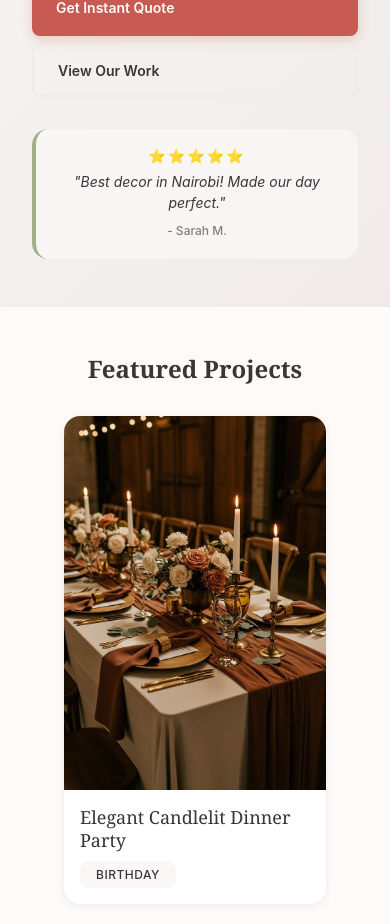
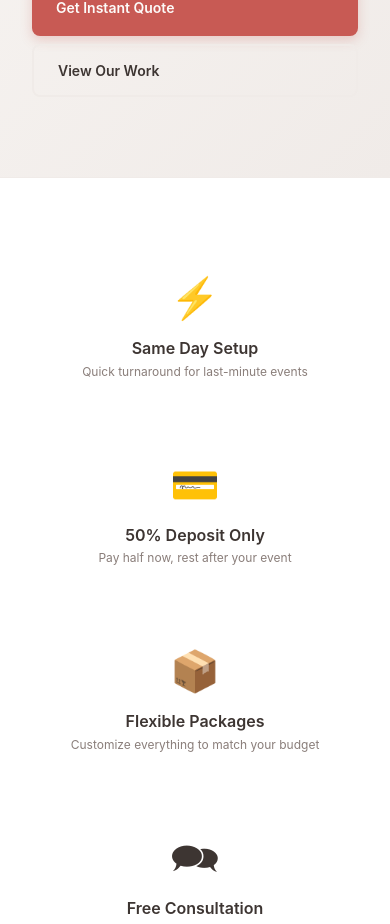
Before and after one commit to edubew/dawenee, a React (Vite) app: page / in a window 390 px wide. Shown: the part 912-1836 px from the top of the page. Built offline with nearby package versions, Linux system fonts and the light colour scheme.

Commit message:
feat: Add trust bar and How It Works section to homepage - Display 4 key benefits - Responsive grid - Add 3-step process visualization - Clear CTA button to quote calculator - Step cards with hover effects

```diff
--- a/src/App.jsx
+++ b/src/App.jsx
@@ -1,6 +1,6 @@
 import React from "react";
 import { Routes, Route } from "react-router-dom";
-import Home from "./pages/Home";
+import Home from "./pages/Home/Home";
 import Booking from "./pages/Booking/Booking";
 import Portfolio from "./pages/Portfolio/Portfolio";
 import Services from "./pages/Services/Services";
--- a/src/components/Hero/Hero.jsx
+++ b/src/components/Hero/Hero.jsx
@@ -88,13 +88,13 @@ function Hero() {
             </button>
           </div>
 
-          <div className="hero__testimonial">
+          {/* <div className="hero__testimonial">
             <div className="hero__stars">⭐⭐⭐⭐⭐</div>
             <p className="hero__testimonial-text">
               "Best decor in Nairobi! Made our day perfect."
             </p>
             <span className="hero__testimonial-author">- Sarah M.</span>
-          </div>
+          </div> */}
         </div>
 
         {/* Image carousel */}
--- a/src/components/Hero/Hero.scss
+++ b/src/components/Hero/Hero.scss
@@ -51,10 +51,12 @@
     letter-spacing: 1.5px;
     color: $sage-green;
     margin-bottom: $space-md;
+    margin-top: $space-sm;
     display: inline-block;
 
     @media (max-width: 480px) {
       font-size: $size-xs;
+      margin-top: 0;
     }
   }
 
--- a/src/pages/Home.jsx
+++ /dev/null
@@ -1,22 +0,0 @@
-import React from "react";
-import Navbar from "../components/Navbar/Navbar";
-import Hero from "../components/Hero/Hero";
-import FeaturedWork from "../components/FeaturedProjects/FeaturedWork";
-import Services from "../components/Services/Services";
-import Cta from "../components/Cta/Cta";
-import Footer from "../components/Footer/Footer";
-
-const Home = () => {
-  return (
-    <div>
-      <Navbar />
-      <Hero />
-      <FeaturedWork />
-      <Services />
-      <Cta />
-      <Footer />
-    </div>
-  );
-};
-
-export default Home;
--- /dev/null
+++ b/src/pages/Home/Home.jsx
@@ -0,0 +1,116 @@
+import React from "react";
+import Navbar from "../../components/Navbar/Navbar";
+import Hero from "../../components/Hero/Hero";
+import FeaturedWork from "../../components/FeaturedProjects/FeaturedWork";
+import Services from "../../components/Services/Services";
+import Cta from "../../components/Cta/Cta";
+import Footer from "../../components/Footer/Footer";
+import { Link } from "react-router-dom";
+import "./Home.scss";
+
+const Home = () => {
+  return (
+    <div className="home-page">
+      <Navbar />
+      <Hero />
+
+      <section className="trust-bar">
+        <div className="container">
+          <div className="trust-bar__items">
+            <div className="trust-bar__item">
+              <div className="trust-bar__icon">⚡</div>
+              <h3 className="trust-bar__title">Same Day Setup</h3>
+              <p className="trust-bar__description">
+                Quick turnaround for last-minute events
+              </p>
+            </div>
+
+            <div className="trust-bar__item">
+              <div className="trust-bar__icon">💳</div>
+              <h3 className="trust-bar__title">50% Deposit Only</h3>
+              <p className="trust-bar__description">
+                Pay half now, rest after your event
+              </p>
+            </div>
+
+            <div className="trust-bar__item">
+              <div className="trust-bar__icon">📦️</div>
+              <h3 className="trust-bar__title">Flexible Packages</h3>
+              <p className="trust-bar__description">
+                Customize everything to match your budget
+              </p>
+            </div>
+
+            <div className="trust-bar__item">
+              <div className="trust-bar__icon">🗪</div>
+              <h3 className="trust-bar__title">Free Consultation</h3>
+              <p className="trust-bar__description">
+                No obligation chat about your vision
+              </p>
+            </div>
+          </div>
+        </div>
+      </section>
+
+      <section className="how-it-works">
+        <div className="container">
+          <div className="how-it-works__header">
+            <h2 className="how-it-works__title">How It Works</h2>
+            <p className="how-it-works__subtitle">
+              Three simple steps to your dream event
+            </p>
+          </div>
+
+          <div className="how-it-works__steps">
+            <div className="how-step">
+              <div className="how-step__number">1</div>
+              <h3 className="how-step__title">Tell Us Your Vision</h3>
+              <p className="how-step__description">
+                Share your event details: date, guest count, style preferences,
+                and budget. Takes less than 2 minutes.
+              </p>
+            </div>
+
+            <div className="how-it-works__arrow">→</div>
+
+            <div className="how-step">
+              <div className="how-step__number">2</div>
+              <h3 className="how-step__title">Get Instant Quote</h3>
+              <p className="how-step__description">
+                Choose from our services, see real-time pricing, and customize
+                your package exactly how you want it.
+              </p>
+            </div>
+
+            <div className="how-it-works__arrow">→</div>
+
+            <div className="how-step">
+              <div className="how-step__number">3</div>
+              <h3 className="how-step__title">Pay & Relax</h3>
+              <p className="how-step__description">
+                Secure your date with a 50% deposit via M-Pesa. We handle
+                everything on event day—you just enjoy!
+              </p>
+            </div>
+          </div>
+
+          <div className="how-it-works__cta">
+            <Link to="/quote" className="how-it-works__button">
+              Start Your Quote Now
+            </Link>
+            <p className="how-it-works__note">
+              No credit card required • Get pricing instantly
+            </p>
+          </div>
+        </div>
+      </section>
+
+      <FeaturedWork />
+      <Services />
+      <Cta />
+      <Footer />
+    </div>
+  );
+};
+
+export default Home;
--- /dev/null
+++ b/src/pages/Home/Home.scss
@@ -0,0 +1,258 @@
+@import "../../styles/variables";
+
+.home-page {
+  background-color: $warm-white;
+}
+
+.trust-bar {
+  padding: $space-4xl 0;
+  background-color: white;
+  border-top: 1px solid $light-gray;
+  border-bottom: 1px solid $light-gray;
+
+  @media (max-width: 768px) {
+    padding: $space-3xl 0;
+  }
+
+  &__items {
+    display: grid;
+    grid-template-columns: repeat(4, 1fr);
+    gap: $space-2xl;
+
+    @media (max-width: 1024px) {
+      grid-template-columns: repeat(2, 1fr);
+      gap: $space-xl;
+    }
+
+    @media (max-width: 640px) {
+      grid-template-columns: 1fr;
+      gap: $space-lg;
+    }
+  }
+
+  &__item {
+    text-align: center;
+    padding: $space-lg;
+    transition: transform $transition-base;
+
+    &:hover {
+      transform: translateY(-4px);
+    }
+  }
+
+  &__icon {
+    font-size: 38px;
+    margin-bottom: $space-md;
+    display: block;
+
+    @media (max-width: 768px) {
+      font-size: 40px;
+      margin-bottom: $space-sm;
+    }
+  }
+
+  &__title {
+    font-family: $font-body;
+    font-size: $size-md;
+    font-weight: $weight-semi;
+    color: $warm-charcoal;
+    margin-bottom: $space-xs;
+
+    @media (max-width: 768px) {
+      font-size: $size-base;
+    }
+  }
+
+  &__description {
+    font-family: $font-body;
+    font-size: $size-sm;
+    color: $soft-gray;
+    line-height: 1.5;
+    margin: 0;
+
+    @media (max-width: 768px) {
+      font-size: $size-xs;
+    }
+  }
+}
+
+.how-it-works {
+  padding: $space-4xl 0;
+  background: linear-gradient(180deg, $warm-white 0%, $light-gray 100%);
+
+  @media (max-width: 768px) {
+    padding: $space-4xl 0;
+  }
+
+  &__header {
+    text-align: center;
+    margin-bottom: $space-3xl;
+
+    @media (max-width: 768px) {
+      margin-bottom: $space-2xl;
+    }
+  }
+
+  &__title {
+    font-family: $font-headline;
+    font-size: $size-2xl;
+    font-weight: $weight-light;
+    color: $warm-charcoal;
+    margin-bottom: $space-md;
+
+    @media (max-width: 768px) {
+      font-size: $size-xl;
+    }
+  }
+
+  &__subtitle {
+    font-family: $font-body;
+    font-size: $size-md;
+    color: $soft-gray;
+    margin: 0;
+
+    @media (max-width: 768px) {
+      font-size: $size-base;
+    }
+  }
+
+  &__steps {
+    display: grid;
+    grid-template-columns: 1fr auto 1fr auto 1fr;
+    gap: $space-xl;
+    align-items: center;
+    margin-bottom: $space-4xl;
+
+    @media (max-width: 1024px) {
+      grid-template-columns: 1fr;
+      gap: $space-2xl;
+    }
+  }
+
+  &__arrow {
+    font-size: $size-2xl;
+    color: $dusty-blush;
+    font-weight: $weight-light;
+    display: flex;
+    align-items: center;
+    justify-content: center;
+
+    @media (max-width: 1024px) {
+      transform: rotate(90deg);
+      font-size: $size-xl;
+    }
+
+    @media (max-width: 768px) {
+      display: none;
+    }
+  }
+
+  &__cta {
+    text-align: center;
+  }
+
+  &__button {
+    display: inline-block;
+    font-family: $font-body;
+    font-size: $size-md;
+    font-weight: $weight-semi;
+    color: white;
+    background-color: $terracotta;
+    padding: $space-sm $space-3xl;
+    border-radius: $border-radius-lg;
+    text-decoration: none;
+    transition: all $transition-base;
+    box-shadow: 0 4px 12px rgba($terracotta, 0.25);
+
+    &:hover {
+      background-color: $terracotta-dark;
+      transform: translateY(-2px);
+      box-shadow: 0 6px 20px rgba($terracotta, 0.35);
+    }
+
+    &:active {
+      transform: translateY(0);
+    }
+
+    @media (max-width: 768px) {
+      font-size: $size-base;
+      padding: $space-sm $space-2xl;
+    }
+  }
+
+  &__note {
+    font-family: $font-body;
+    font-size: $size-sm;
+    color: $soft-gray;
+    margin-top: $space-md;
+
+    @media (max-width: 768px) {
+      font-size: $size-xs;
+    }
+  }
+}
+
+.how-step {
+  text-align: center;
+  padding: $space-xl;
+  background-color: white;
+  border-radius: $border-radius-lg;
+  box-shadow: 0 2px 12px rgba($warm-charcoal, 0.08);
+  transition: all $transition-base;
+
+  &:hover {
+    transform: translateY(-4px);
+    box-shadow: 0 8px 24px rgba($warm-charcoal, 0.12);
+  }
+
+  @media (max-width: 768px) {
+    padding: $space-lg;
+  }
+
+  &__number {
+    width: 50px;
+    height: 50px;
+    margin: 0 auto $space-md;
+    background: linear-gradient(135deg, $terracotta 0%, $terracotta-dark 100%);
+    color: white;
+    border-radius: 50%;
+    display: flex;
+    align-items: center;
+    justify-content: center;
+    font-family: $font-headline;
+    font-size: $size-xl;
+    font-weight: $weight-light;
+    box-shadow: 0 4px 12px rgba($terracotta, 0.3);
+
+    @media (max-width: 768px) {
+      width: 40px;
+      height: 40px;
+      font-size: $size-lg;
+      margin-bottom: $space-md;
+    }
+  }
+
+  &__title {
+    font-family: $font-headline;
+    font-size: $size-lg;
+    font-weight: $weight-regular;
+    color: $warm-charcoal;
+    margin-bottom: $space-sm;
+
+    @media (max-width: 768px) {
+      font-size: $size-md;
+    }
+  }
+
+  &__description {
+    font-family: $font-body;
+    font-size: $size-sm;
+    color: $soft-gray;
+    line-height: 1.6;
+    margin: 0;
+
+    @media (max-width: 768px) {
+      font-size: $size-xs;
+    }
+  }
+}
```
